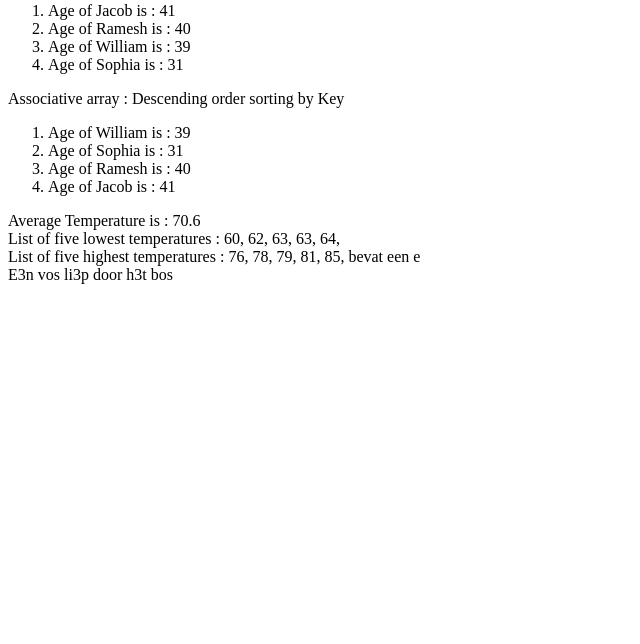
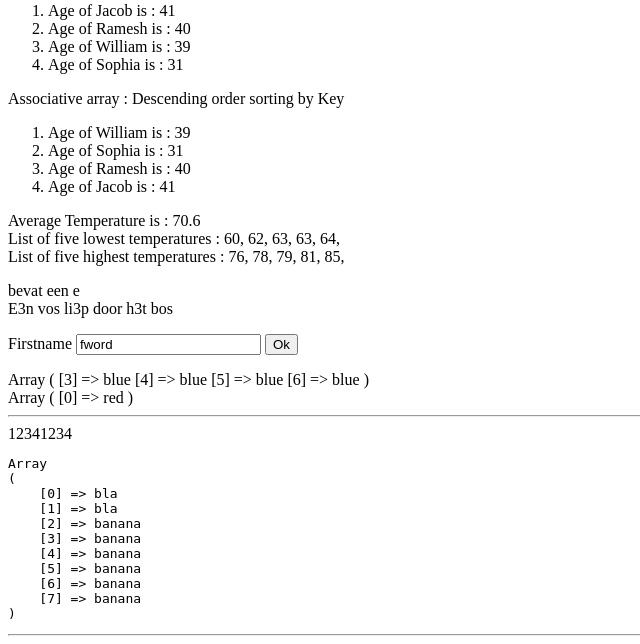
Before and after one commit to jschouwstra/php-snippets, a PHP site: page /arrays/index.php in a window 1280 px wide. Shown: the part 1454-2098 px from the top of the page, without its empty margins (0-640 px from the left). Before the commit the page ends 1738 px from the top, so only its background shows below. Run offline with PHP 8.4, Linux system fonts and the light colour scheme.

Commit message:
december

```diff
--- a/arrays/index.php
+++ b/arrays/index.php
@@ -219,6 +219,7 @@ for ($i=($temp_array_length-5); $i< ($temp_array_length); $i++)
 }
 ?>
 
+<p>
 	<?php
 	$items = array(
 		array('id' => '79','parentId' => '0','position' => '999','pageName' => 'Beter Leven'),
@@ -261,8 +262,13 @@ $items = array(
 		array('id' => '51','parentId' => '50','position' => '999','pageName' => 'Zelfvoorzieningscyclus')
 	);
 	$text = "Een vos liep door het bos";
+	// strpos() — Find the position of the first occurrence of a substring in a string
+	// Find the needle in the haystack
+	// strpos($haystack,'$needle')
+
 	if (strpos($text,'e') !== false) {
 	    echo 'bevat een e <br/>';
+
 	    //vervang 'e' met '3'
 		$needle = "e";
 		$replacement   = "3";
@@ -271,9 +277,134 @@ if (strpos($text,'e') !== false) {
 	}
 	?><br/>
 
+	<form action="" method="post">
+		Firstname <input type="text" value="fword" name="firstName">
+
+		<input type="submit" name="submitInput" value="Ok">
+	</form>
 	<?php
-	// if(strpos($items,'e') !== false){
-	// 	$needle = "e";
-	// 	$replacement = "3";
-	// 	$newphrase = str_replace($needle,$replacement,$items);
-	// }
+		if(isset($_POST['submitInput'])){
+			$formInput = $_POST['firstName'];
+			if(strpos($formInput, 'fword') !== false) {
+				$needle = 'fword';
+				$replacement = 'f***';
+
+				$newInput = str_replace($needle, $replacement, $formInput);
+				echo $newInput;
+			}
+		}
+
+	?>
+</p>
+<?php
+
+
+	$Thisarray = array(
+		array('name'=> 'piet'),
+		array('name'=> 'piet'),
+		array('name'=> 'piet'),
+		array('name'=> 'piet'),
+		array('name'=> 'piet'),
+		array('name'=> 'piet')
+		);
+$i = 0;
+// Don't allow more than 5 if the array is bigger than 5
+$maxiterations = 5;
+foreach ($Thisarray as $data) {
+  if ($i < $maxiterations) {
+    if (isset($data['name']) != 'some_value') {
+        $formatted_array[$i] = $data;
+        $i++;
+    }
+  }
+  else  {  // Jump out of the loop if we hit the maximum
+     break;
+  }
+}
+?>
+<?php
+/*
+		array_fill()
+*/
+
+$a1=array_fill(3,4,"blue");
+$b1=array_fill(0,1,"red");
+print_r($a1);
+echo "<br>";
+print_r($b1);
+?>
+<hr>
+<?php
+
+$seatsQuantity = 2;
+$seatsArray = array(
+	array('id' => '1','seat' => '1', 'taken' => '0'),
+	array('id' => '2','seat' => '2', 'taken' => '0'),
+	array('id' => '3','seat' => '3', 'taken' => '0'),
+	array('id' => '4','seat' => '4', 'taken' => '1'),
+	);
+// $seatsArray = array_fill( 2, 2, "halo" );
+//$seatsFilledArray = array_fill( 4, 4, $seatsArray );
+foreach($seatsArray as $seats){
+	echo $seats['seat'];
+
+}
+foreach($seatsArray as $seat){
+	echo $seat['seat'];
+}
+
+//array_fill(start_index, num, value)()
+
+
+/*output
+
+    array(3) {
+        [2]=>  string(4) "halo"
+        [3]=>  string(4) "halo"
+        [4]=>  string(4) "halo"
+    }
+
+*/
+$a = array('bla','bla');
+$b = array_fill(2, 6, 'banana');
+echo "<pre>";
+print_r(array_merge($a,$b));
+echo "</pre>";
+
+
+/*
+	/.	array_fill()
+*/
+
+
+?>
+<hr>
+<?php
+$counter = 0;
+$start = 0;
+$end = 0;
+
+$master = array(
+	array('id'=>'1','seat'=> '1'),
+	array('id'=>'2','seat'=> '2'),
+	);
+
+foreach ($master as $index => $seat) {
+    if ($seat !== '--empty--') {
+        // Close out and add a gap if appropriate
+        if ($counter > 0) {
+             $end = $start + $counter -1;
+             $gaps[] = array('start' => $start, 'end' => $end, 'count' => $counter);
+            // reset counters
+             $start = $counter = $end = 0;
+
+        }
+    } else {
+        // There is an open seat, add to range variables
+        if ($start == 0) {
+            $start = $index;
+        }
+        $counter++;
+    }
+}
+?>
```
Also changed, not shown: movie-theatre/index.php (added, +59 -0 lines), 1 other file. Lines whose indentation alone changed are shown as unchanged.
